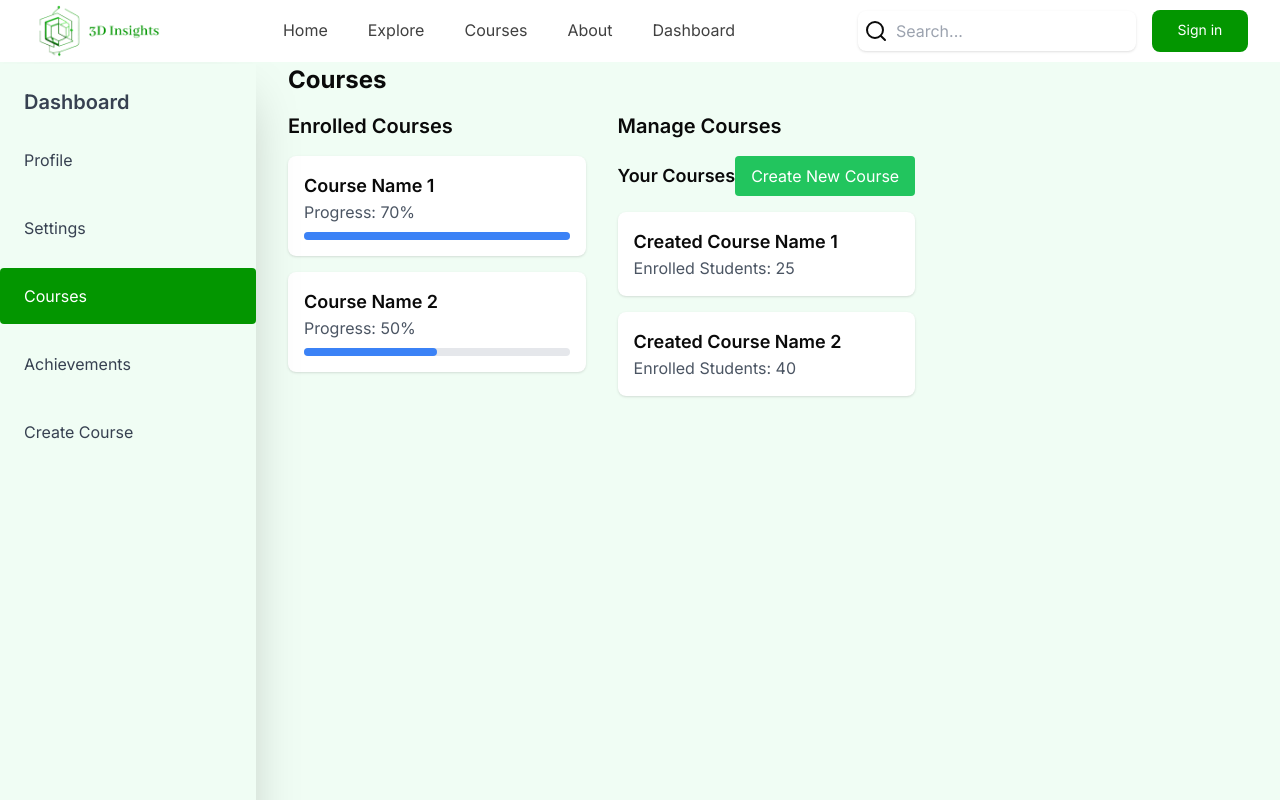
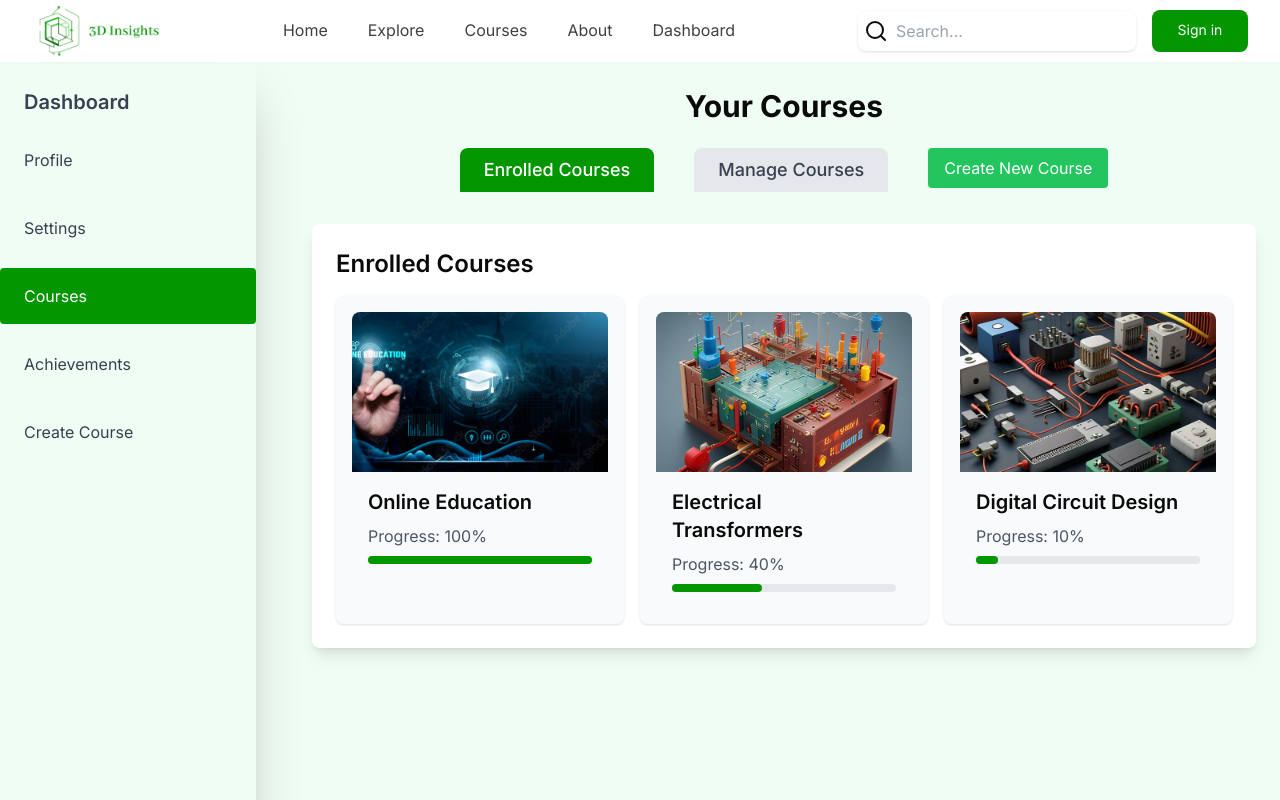
Before and after one commit to cyber330d/3DInsights, a Next.js app: page /dashboard/courses in a window 1280 px wide. Shown: the top 800 px of the page. Built offline with nearby package versions, Linux system fonts and the light colour scheme.

Commit message:
fix: dasboard styling

```diff
--- a/app/dashboard/Sidebar.tsx
+++ b/app/dashboard/Sidebar.tsx
@@ -8,9 +8,22 @@ const Sidebar = () => {
 
   return (
     <div className="h-screen w-64 shadow-2xl text-gray-700 flex flex-col fixed left-0 overflow-y-auto">
-      <div className="text-xl p-4 pt-6 px-6 font-semibold">Dashboard</div>
+      <div className="text-xl p-4 pt-6 px-6 font-semibold">
+
+        <Link href="/dashboard">Dashboard</Link>
+      </div>
+
       <nav className="flex-1">
         <ul className="flex flex-col gap-3">
+          {/* <li
+            className={`p-4 px-6 rounded ${
+              pathname === "/dashboard"
+                ? "bg-lms-green text-white"
+                : "hover:bg-lms-green hover:opacity-80 hover:text-white"
+            }`}
+          >
+            <Link href="/dashboard">Dashboard</Link>
+          </li> */}
           <li
             className={`p-4 px-6 rounded ${
               pathname === "/dashboard/profile"
--- a/app/dashboard/achievements/page.tsx
+++ b/app/dashboard/achievements/page.tsx
@@ -1,28 +1,42 @@
+"use client";
+import Image from "next/image";
+import { Shield, Scroll, Download } from "lucide-react";
 
 export default function Achievements() {
-    return (
-      <div>
-      <h1 className="text-2xl font-bold mb-4">Achievements</h1>
+  return (
+    <div className="container mx-auto p-6">
+      <h1 className="text-3xl font-bold text-center mb-6">Achievements</h1>
+
       <div className="grid grid-cols-1 md:grid-cols-2 gap-8">
         {/* Badges */}
         <div>
-          <h2 className="text-xl font-semibold mb-4">Badges</h2>
-          <div className="flex gap-4">
-            <div className="p-4 bg-white rounded-lg shadow text-center">
-              <img
+          <h2 className="text-2xl font-semibold mb-4">Badges</h2>
+          <div className="flex flex-wrap gap-4">
+            <div className="p-4 bg-gray-50 rounded-lg shadow hover:shadow-lg transition text-center w-[29%]">
+              {/* <Image
                 src="/path/to/badge1.png"
                 alt="Badge 1"
-                className="w-16 h-16 mx-auto"
-              />
-              <p className="mt-2">Badge Name 1</p>
+                width={64} // Adjust size
+                height={64} // Adjust size
+                className="mx-auto"
+              /> */}
+              <Shield className="mx-auto w-4/6 h-1/2" />
+
+              <p className="mt-2 text-lg font-medium">
+                Cybersecurity Specialist
+              </p>
             </div>
-            <div className="p-4 bg-white rounded-lg shadow text-center">
-              <img
+            <div className="p-4 bg-gray-50 rounded-lg shadow hover:shadow-lg transition text-center w-[29%]">
+              {/* <Image
                 src="/path/to/badge2.png"
                 alt="Badge 2"
-                className="w-16 h-16 mx-auto"
-              />
-              <p className="mt-2">Badge Name 2</p>
+                width={64} // Adjust size
+                height={64} // Adjust size
+                className="mx-auto"
+              /> */}
+              <Scroll className="mx-auto w-4/6 h-1/2" />
+
+              <p className="mt-2 text-lg font-medium">Reader Mage</p>
             </div>
             {/* Add more badges as needed */}
           </div>
@@ -30,21 +44,22 @@ export default function Achievements() {
 
         {/* Certificates */}
         <div>
-          <h2 className="text-xl font-semibold mb-4">Certificates</h2>
+          <h2 className="text-2xl font-semibold mb-4">Certificates</h2>
           <ul className="space-y-4">
-            <li className="p-4 bg-white rounded-lg shadow">
-              <h3 className="text-lg font-semibold">Certificate Title 1</h3>
-              <p className="text-gray-600">Issued by: Organization Name</p>
+            <li className="bg-gray-50 rounded-lg shadow hover:shadow-lg transition p-4 relative">
+              <h3 className="text-xl font-semibold">Certificate Title 1</h3>
+              <p className="text-gray-600 mt-2">Issued by: Organization Name</p>
+              <Download className="absolute top-8 right-8 " />
             </li>
-            <li className="p-4 bg-white rounded-lg shadow">
-              <h3 className="text-lg font-semibold">Certificate Title 2</h3>
-              <p className="text-gray-600">Issued by: Organization Name</p>
+            <li className="bg-gray-50 rounded-lg shadow hover:shadow-lg transition p-4 relative">
+              <h3 className="text-xl font-semibold">Certificate Title 2</h3>
+              <p className="text-gray-600 mt-2">Issued by: Organization Name</p>
+              <Download className="absolute top-8 right-8 " />
             </li>
             {/* Add more certificates as needed */}
           </ul>
         </div>
-          </div>
       </div>
-
+    </div>
   );
 }
--- a/app/dashboard/courses/page.tsx
+++ b/app/dashboard/courses/page.tsx
@@ -1,57 +1,157 @@
+"use client";
+import { useState } from "react";
 import Link from "next/link";
+import Image from "next/image";
+
+interface Course {
+  id: number;
+  name: string;
+  progress?: number; // Optional for created courses
+  imageUrl: string;
+  enrolledStudents?: number; // Optional for enrolled courses
+}
+
+const enrolledCourses: Course[] = [
+  {
+    id: 1,
+    name: "Online Education",
+    progress: 100,
+    imageUrl: "/about3.jpeg",
+  },
+  {
+    id: 2,
+    name: "Electrical Transformers",
+    progress: 40,
+    imageUrl: "/h89.jpeg",
+  },
+  {
+    id: 3,
+    name: "Digital Circuit Design",
+    progress: 10,
+    imageUrl: "/h90.jpeg",
+  },
+];
+
+const createdCourses: Course[] = [
+  {
+    id: 1,
+    name: "Ahmadu Bello University Zaria",
+    enrolledStudents: 25,
+    imageUrl: "/abu.png",
+  },
+  {
+    id: 2,
+    name: "Machines Power and Installations",
+    enrolledStudents: 40,
+    imageUrl: "/h74.png",
+  },
+];
 
 export default function Page() {
-    return (
-      <div>
-        <h1 className="text-2xl font-bold mb-4">Courses</h1>
-        <div className="grid grid-cols-1 lg:grid-cols-2 gap-8">
-          {/* Enrolled Courses */}
+  const [activeTab, setActiveTab] = useState<"enrolled" | "manage">("enrolled");
+
+  return (
+    <div className="container mx-auto p-6">
+      <h1 className="text-3xl font-bold text-center mb-6">Your Courses</h1>
+
+      {/* Tabs for navigation */}
+      <div className="flex justify-center mb-8 gap-10">
+        <button
+          onClick={() => setActiveTab("enrolled")}
+          className={`px-6 py-2 text-lg font-medium ${
+            activeTab === "enrolled"
+              ? "bg-lms-green text-white"
+              : "bg-gray-100 text-gray-700"
+          } rounded-t-lg hover:bg-lms-green transition`}
+        >
+          Enrolled Courses
+        </button>
+        <button
+          onClick={() => setActiveTab("manage")}
+          className={`px-6 py-2 text-lg font-medium ${
+            activeTab === "manage"
+              ? "bg-lms-green text-white"
+              : "bg-gray-200 text-gray-700"
+          } rounded-t-lg hover:bg-lms-green transition`}
+        >
+          Manage Courses
+        </button>
+        <Link href={`/dashboard/courses/new-course`}>
+          <button className="bg-green-500 text-white px-4 py-2 rounded hover:bg-green-600">
+            Create New Course
+          </button>
+        </Link>
+      </div>
+
+      <div className="bg-white shadow-lg rounded-lg p-6">
+        {activeTab === "enrolled" ? (
           <div>
-            <h2 className="text-xl font-semibold mb-4">Enrolled Courses</h2>
-            <ul className="space-y-4">
-              <li className="p-4 bg-white rounded-lg shadow">
-                <h3 className="text-lg font-semibold">Course Name 1</h3>
-                <p className="text-gray-600">Progress: 70%</p>
-                <div className="h-2 bg-gray-200 rounded mt-2">
-                  <div className="w-7/10 h-full bg-blue-500 rounded"></div>
-                </div>
-              </li>
-              <li className="p-4 bg-white rounded-lg shadow">
-                <h3 className="text-lg font-semibold">Course Name 2</h3>
-                <p className="text-gray-600">Progress: 50%</p>
-                <div className="h-2 bg-gray-200 rounded mt-2">
-                  <div className="w-1/2 h-full bg-blue-500 rounded"></div>
-                </div>
-              </li>
-              {/* Add more courses as needed */}
+            <h2 className="text-2xl font-semibold mb-4">Enrolled Courses</h2>
+            <ul className="grid grid-cols-1 md:grid-cols-3 gap-4">
+              {enrolledCourses.map((course) => (
+                <li
+                  key={course.id}
+                  className="bg-gray-50 rounded-lg shadow hover:shadow-lg transition p-4"
+                >
+                  <Image
+                    src={course.imageUrl}
+                    alt={course.name}
+                    width={400} // Adjust the width as needed
+                    height={250} // Adjust the height as needed
+                    className="w-full h-40 object-cover rounded-t-lg"
+                  />
+                  <div className="p-4">
+                    <h3 className="text-xl font-semibold">{course.name}</h3>
+                    <p className="text-gray-600 mt-2">
+                      Progress: {course.progress}%
+                    </p>
+                    <div className="h-2 bg-gray-200 rounded mt-2">
+                      <div
+                        className="h-full bg-lms-green rounded"
+                        style={{ width: `${course.progress}%` }}
+                      ></div>
+                    </div>
+                  </div>
+                </li>
+              ))}
             </ul>
           </div>
-
-          {/* Manage Courses */}
+        ) : (
           <div>
-            <h2 className="text-xl font-semibold mb-4">Manage Courses</h2>
+            <h2 className="text-2xl font-semibold mb-4">Manage Courses</h2>
             <div className="flex justify-between items-center mb-4">
-              <h3 className="text-lg font-semibold">Your Courses</h3>
-              {}
+              <h3 className="text-xl font-medium">Your Courses</h3>
               <Link href={`/dashboard/courses/new-course`}>
-                <button className="bg-green-500 text-white px-4 py-2 rounded hover:bg-green-600">
+                <button className="bg-green-500 text-white px-4 py-2 rounded hover:bg-green-600 transition">
                   Create New Course
                 </button>
               </Link>
             </div>
-            <ul className="space-y-4">
-              <li className="p-4 bg-white rounded-lg shadow">
-                <h3 className="text-lg font-semibold">Created Course Name 1</h3>
-                <p className="text-gray-600">Enrolled Students: 25</p>
-              </li>
-              <li className="p-4 bg-white rounded-lg shadow">
-                <h3 className="text-lg font-semibold">Created Course Name 2</h3>
-                <p className="text-gray-600">Enrolled Students: 40</p>
-              </li>
-              {/* Add more courses as needed */}
+            <ul className="grid grid-cols-1 md:grid-cols-3 gap-4">
+              {createdCourses.map((course) => (
+                <li
+                  key={course.id}
+                  className="bg-gray-50 rounded-lg shadow hover:shadow-lg transition p-4"
+                >
+                  <Image
+                    src={course.imageUrl}
+                    alt={course.name}
+                    width={400} // Adjust the width as needed
+                    height={250} // Adjust the height as needed
+                    className="w-full h-40 object-cover rounded-t-lg"
+                  />
+                  <div className="p-4">
+                    <h3 className="text-xl font-semibold">{course.name}</h3>
+                    <p className="text-gray-600 mt-2">
+                      Enrolled Students: {course.enrolledStudents}
+                    </p>
+                  </div>
+                </li>
+              ))}
             </ul>
           </div>
-        </div>
+        )}
       </div>
-    );
+    </div>
+  );
 }
--- a/app/dashboard/page.tsx
+++ b/app/dashboard/page.tsx
@@ -1,56 +1,151 @@
+"use client"
+import { useState } from "react";
 import Link from "next/link";
+import Image from "next/image";
+
+interface Course {
+  id: number;
+  name: string;
+  progress?: number; // Optional for created courses
+  imageUrl: string;
+  enrolledStudents?: number; // Optional for enrolled courses
+}
+
+const enrolledCourses: Course[] = [
+  {
+    id: 1,
+    name: "Online Education",
+    progress: 100,
+    imageUrl: "/about3.jpeg",
+  },
+  {
+    id: 2,
+    name: "Electrical Transformers",
+    progress: 40,
+    imageUrl: "/h89.jpeg",
+  },
+  {
+    id: 3,
+    name: "Digital Circuit Design",
+    progress: 10,
+    imageUrl: "/h90.jpeg",
+  },
+];
+
+const createdCourses: Course[] = [
+  {
+    id: 1,
+    name: "Ahmadu Bello University Zaria",
+    enrolledStudents: 25,
+    imageUrl: "/abu.png",
+  },
+  {
+    id: 2,
+    name: "Machines Power and Installations",
+    enrolledStudents: 40,
+    imageUrl: "/h74.png",
+  },
+];
 
 export default function Page() {
+  const [activeTab, setActiveTab] = useState<"enrolled" | "manage">("enrolled");
+
   return (
+    <div className="container mx-auto p-6">
+      <h1 className="text-3xl font-bold text-center mb-6">Your Courses</h1>
+
+      {/* Tabs for navigation */}
+      <div className="flex justify-center mb-8 gap-10">
+        <button
+          onClick={() => setActiveTab("enrolled")}
+          className={`px-6 py-2 text-lg font-medium ${
+            activeTab === "enrolled"
+              ? "bg-lms-green text-white"
+              : "bg-gray-100 text-gray-700"
+          } rounded-t-lg hover:bg-lms-green transition`}
+        >
+          Enrolled Courses
+        </button>
+        <button
+          onClick={() => setActiveTab("manage")}
+          className={`px-6 py-2 text-lg font-medium ${
+            activeTab === "manage"
+              ? "bg-lms-green text-white"
+              : "bg-gray-200 text-gray-700"
+          } rounded-t-lg hover:bg-lms-green transition`}
+        >
+          Manage Courses
+        </button>
+      </div>
+
+      <div className="bg-white shadow-lg rounded-lg p-6">
+        {activeTab === "enrolled" ? (
           <div>
-      <h1 className="text-2xl font-bold mb-4">Courses</h1>
-      <div className="grid grid-cols-1 lg:grid-cols-2 gap-8">
-        {/* Enrolled Courses */}
-        <div>
-          <h2 className="text-xl font-semibold mb-4">Enrolled Courses</h2>
-          <ul className="space-y-4">
-            <li className="p-4 bg-white rounded-lg shadow">
-              <h3 className="text-lg font-semibold">Course Name 1</h3>
-              <p className="text-gray-600">Progress: 70%</p>
+            <h2 className="text-2xl font-semibold mb-4">Enrolled Courses</h2>
+            <ul className="grid grid-cols-1 md:grid-cols-3 gap-4">
+              {enrolledCourses.map((course) => (
+                <li
+                  key={course.id}
+                  className="bg-gray-50 rounded-lg shadow hover:shadow-lg transition p-4"
+                >
+                  <Image
+                    src={course.imageUrl}
+                    alt={course.name}
+                    width={400} // Adjust the width as needed
+                    height={250} // Adjust the height as needed
+                    className="w-full h-40 object-cover rounded-t-lg"
+                  />
+                  <div className="p-4">
+                    <h3 className="text-xl font-semibold">{course.name}</h3>
+                    <p className="text-gray-600 mt-2">
+                      Progress: {course.progress}%
+                    </p>
                     <div className="h-2 bg-gray-200 rounded mt-2">
-                <div className="w-7/10 h-full bg-blue-500 rounded"></div>
+                      <div
+                        className="h-full bg-lms-green rounded"
+                        style={{ width: `${course.progress}%` }}
+                      ></div>
+                    </div>
                   </div>
                 </li>
-            <li className="p-4 bg-white rounded-lg shadow">
-              <h3 className="text-lg font-semibold">Course Name 2</h3>
-              <p className="text-gray-600">Progress: 50%</p>
-              <div className="h-2 bg-gray-200 rounded mt-2">
-                <div className="w-1/2 h-full bg-blue-500 rounded"></div>
+              ))}
+            </ul>
+          </div>
+        ) : (
+          <div>
+            <h2 className="text-2xl font-semibold mb-4">Manage Courses</h2>
+            <div className="flex justify-between items-center mb-4">
+              <h3 className="text-xl font-medium">Your Courses</h3>
+              {/* <Link href={`/dashboard/courses/new-course`}>
+                <button className="bg-green-500 text-white px-4 py-2 rounded hover:bg-green-600 transition">
+                  Create New Course
+                </button>
+              </Link> */}
+            </div>
+            <ul className="grid grid-cols-1 md:grid-cols-3 gap-4">
+              {createdCourses.map((course) => (
+                <li
+                  key={course.id}
+                  className="bg-gray-50 rounded-lg shadow hover:shadow-lg transition p-4"
+                >
+                  <Image
+                    src={course.imageUrl}
+                    alt={course.name}
+                    width={400} // Adjust the width as needed
+                    height={250} // Adjust the height as needed
+                    className="w-full h-40 object-cover rounded-t-lg"
+                  />
+                  <div className="p-4">
+                    <h3 className="text-xl font-semibold">{course.name}</h3>
+                    <p className="text-gray-600 mt-2">
+                      Enrolled Students: {course.enrolledStudents}
+                    </p>
                   </div>
                 </li>
-            {/* Add more courses as needed */}
+              ))}
             </ul>
           </div>
-
-        {/* Manage Courses */}
-        <div>
-          <h2 className="text-xl font-semibold mb-4">Manage Courses</h2>
-          <div className="flex justify-between items-center mb-4">
-            <h3 className="text-lg font-semibold">Your Courses</h3>
-            {}
-            <Link href={`/dashboard/courses/new-course`}>
-              <button className="bg-green-500 text-white px-4 py-2 rounded hover:bg-green-600">
-                Create New Course
-              </button>
-            </Link>
-          </div>
-          <ul className="space-y-4">
-            <li className="p-4 bg-white rounded-lg shadow">
-              <h3 className="text-lg font-semibold">Created Course Name 1</h3>
-              <p className="text-gray-600">Enrolled Students: 25</p>
-            </li>
-            <li className="p-4 bg-white rounded-lg shadow">
-              <h3 className="text-lg font-semibold">Created Course Name 2</h3>
-              <p className="text-gray-600">Enrolled Students: 40</p>
-            </li>
-            {/* Add more courses as needed */}
-          </ul>
-        </div>
+        )}
       </div>
     </div>
   );
```
Lines whose indentation alone changed are shown as unchanged.
